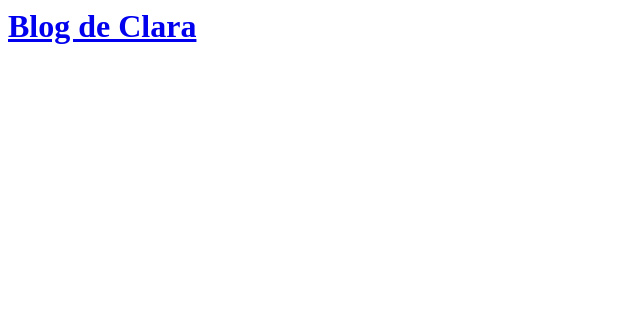
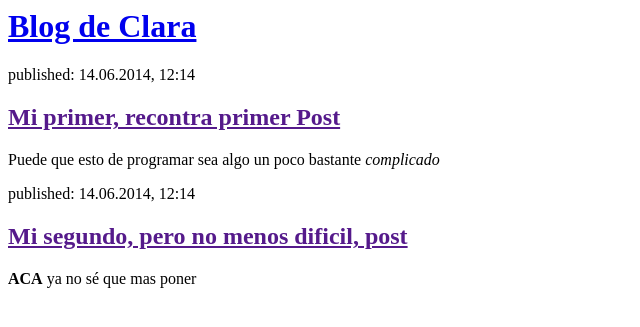
Before and after one commit to mariacacuna/my-first-blog, a Django app: page / in a window 1280 px wide. Shown: the top 327 px of the page, without its empty margins (0-640 px from the left). Run offline with Django 3.2, Linux system fonts and the light colour scheme; data that the repository does not hold is empty.

Commit message:
La tercera es la vencida

```diff
--- a/blog/templates/blog/post_list.html
+++ b/blog/templates/blog/post_list.html
@@ -7,6 +7,17 @@
             <h1><a href="/">Blog de Clara</a></h1>
         </div>
 
+        <div>
+            <p>published: 14.06.2014, 12:14</p>
+            <h2><a href="">Mi primer, recontra primer Post</a></h2>
+            <p>Puede que esto de programar sea algo un poco bastante <em>complicado</em></p>
+        </div>
+
+        <div>
+            <p>published: 14.06.2014, 12:14</p>
+            <h2><a href="">Mi segundo, pero no menos dificil, post</a></h2>
+            <p><strong>ACA</strong> ya no sé que mas poner</p>
+        </div>
         {% for post in posts %}
     <div>
         <p> publicado: {{ post.published_date }}</p>
```
